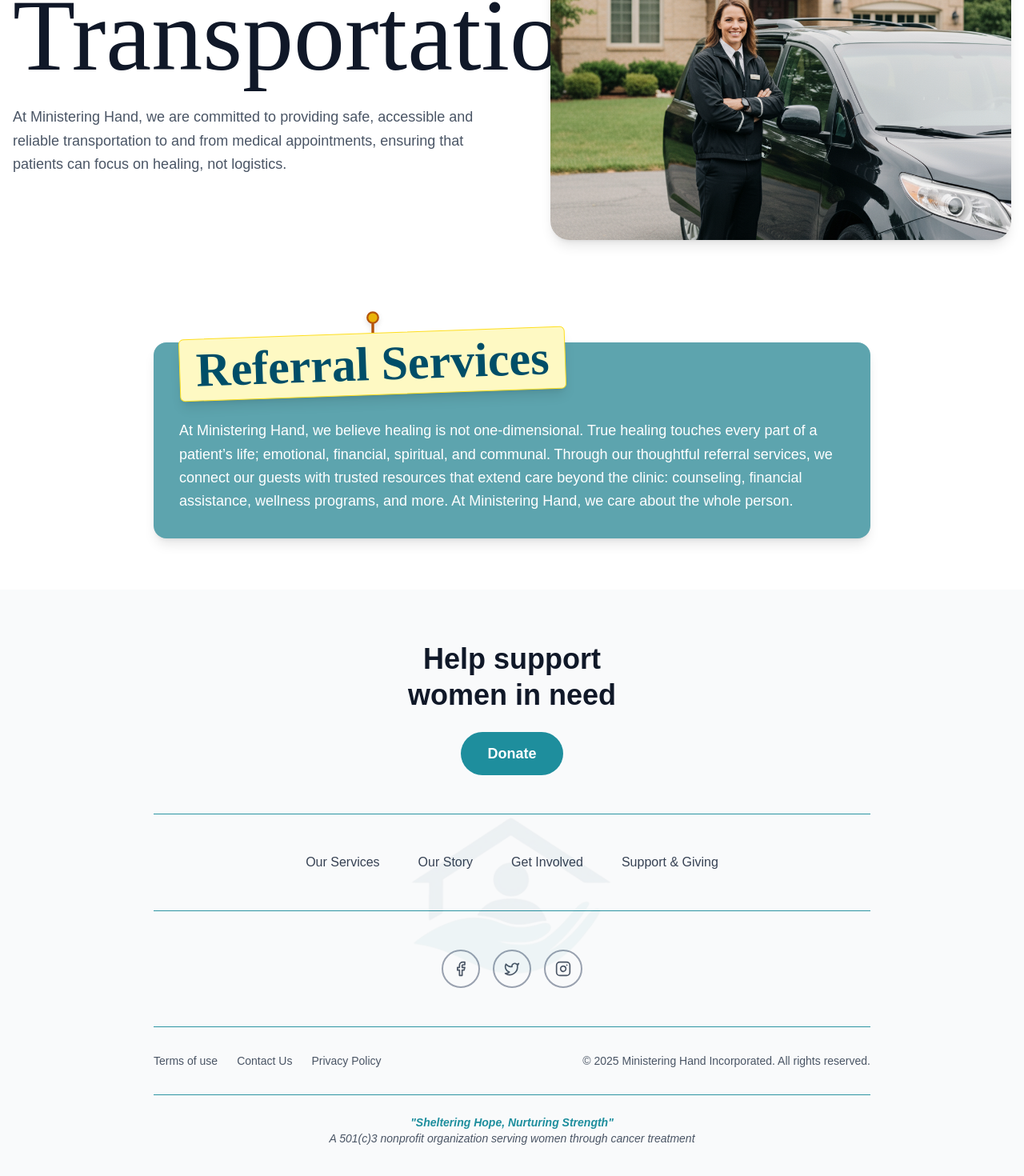
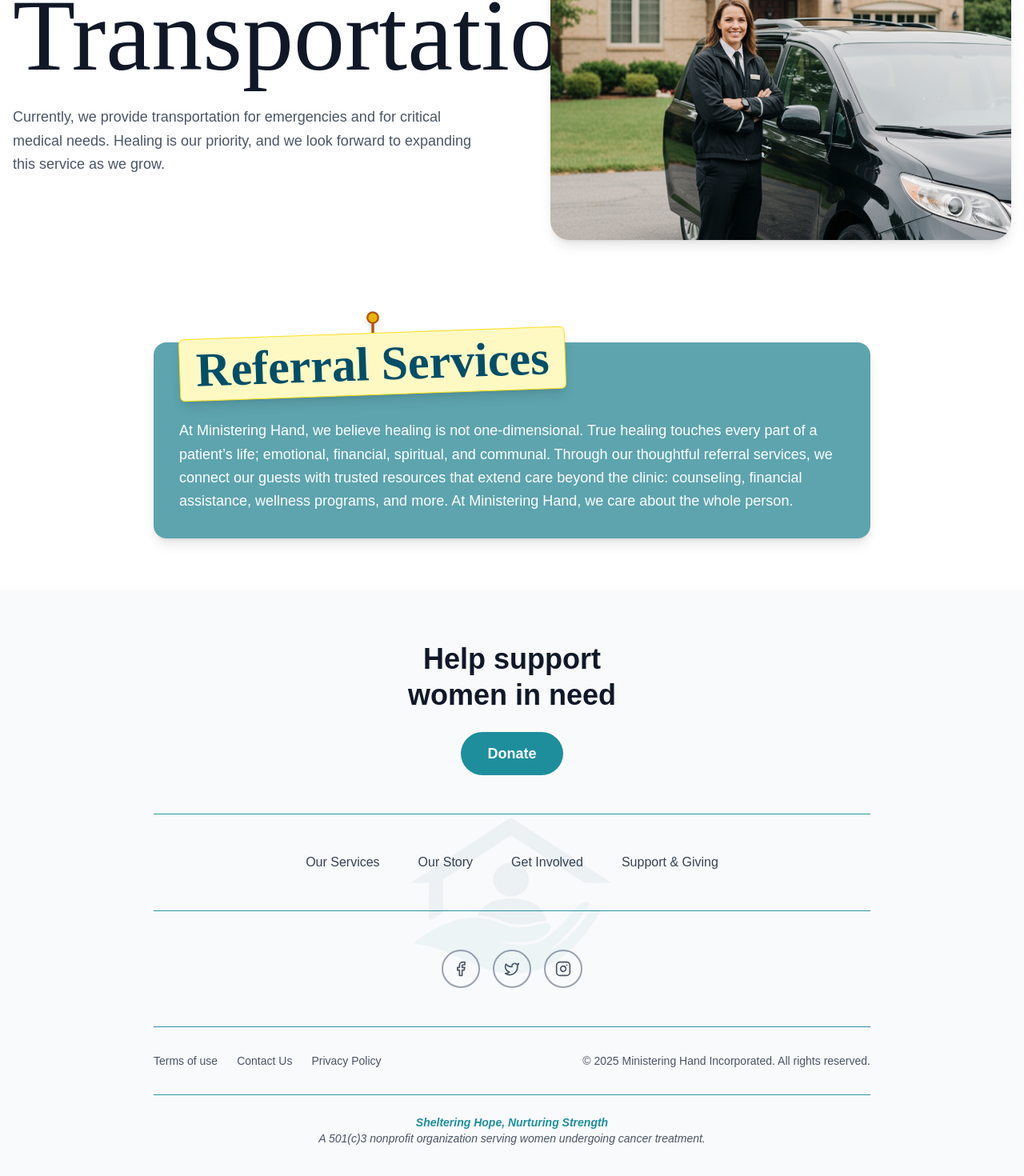
Before and after one commit to jessicasewe/ministering_hand, a Next.js app: page /what-we-do in a window 1280 px wide. Shown: the part 1711-3181 px from the top of the page at 80% size. Built offline with nearby package versions, Linux system fonts and the light colour scheme; a web font is replaced by a local one.

Commit message:
chore: minor updates and changes

```diff
--- a/components/get-involved/Volunteer.tsx
+++ b/components/get-involved/Volunteer.tsx
@@ -228,10 +228,10 @@ export default function Volunteer() {
                     Bring Dinner for the Whole House
                   </h2>
                   <p className="text-lg text-gray-700 mb-8 leading-relaxed">
-                    Meals offer much-needed hospitality at the end of a long day
-                    at the hospital and ensure that the Family House is "more
-                    than just a place to stay." Let's show some love from our
-                    community!
+                    Providing meals brings comfort to our guests, especially
+                    after a long day at the hospital. Join us in spreading
+                    kindness and support to our guests, and transform our home
+                    into a haven where guests feel truly cared for.
                   </p>
 
                   <h3 className="text-2xl font-bold text-gray-900 mb-6">
@@ -273,17 +273,17 @@ export default function Volunteer() {
                       </div>
                     </div>
                     <div className="flex items-start gap-3">
-                      <div className="w-2 h-2 bg-[#5da4ae] rounded-full mt-3"></div>
-                      <p className="text-gray-700">
+                      {/* <div className="w-2 h-2 bg-[#5da4ae] rounded-full mt-3"></div> */}
+                      {/* <p className="text-gray-700">
                         <strong>Send 3-8 volunteers</strong> to serve the meal
                         at 5:30 in the Family House kitchen.
-                      </p>
+                      </p> */}
                     </div>
                     <div className="flex items-start gap-3">
                       <div className="w-2 h-2 bg-[#5da4ae] rounded-full mt-3"></div>
                       <p className="text-gray-700">
                         <strong>
-                          Provide dinner and drinks for 45-50 people.
+                          Provide dinner and drinks for a maximum of 10 people.
                         </strong>
                       </p>
                     </div>
@@ -294,11 +294,11 @@ export default function Volunteer() {
                   </h3>
                   <div className="space-y-2">
                     <p className="text-[#5da4ae] underline cursor-pointer">
-                      Family House Dinner Instructions - Recipe for Success
+                      Dinner Directions for Our Home - Making Every Memorable
                     </p>
-                    <p className="text-gray-700">
+                    {/* <p className="text-gray-700">
                       Groups need to send 3-8 volunteers to serve the meal.
-                    </p>
+                    </p> */}
                   </div>
                 </>
               )}
--- a/components/home/Footer.tsx
+++ b/components/home/Footer.tsx
@@ -120,10 +120,10 @@ export default function ModernFooter() {
         <div className="text-center mt-8 pt-6 border-t border-[#1e8e9dee]">
           <p className="text-gray-600 text-sm italic">
             <span className="text-[#1e8e9d] font-semibold">
-              "Sheltering Hope, Nurturing Strength"
+              Sheltering Hope, Nurturing Strength
             </span>
-            <br />A 501(c)3 nonprofit organization serving women through cancer
-            treatment
+            <br />A 501(c)3 nonprofit organization serving women undergoing
+            cancer treatment.
           </p>
         </div>
       </div>
--- a/components/home/ImpactSection.tsx
+++ b/components/home/ImpactSection.tsx
@@ -71,10 +71,10 @@ export default function ImpactSection() {
 
             {/* Description */}
             <p className="text-gray-700 text-lg leading-relaxed max-w-lg">
-              Focused on women facing financial hardship, distance from care,
-              and lack of support, we strive to offer a nurturing environment to
-              ease the non-medical burdens of cancer so patients can focus fully
-              on healing.
+              Focused on women undergoing cancer treatment who face financial
+              hardship, distance from care, and lack of support, we strive to
+              offer a nurturing environment to ease the non-medical burdens of
+              cancer so they can focus fully on healing.
             </p>
 
             {/* CTA Button */}
--- a/components/home/Navbar.tsx
+++ b/components/home/Navbar.tsx
@@ -102,7 +102,7 @@ const navigationItems: NavItem[] = [
         icon: <Heart size={16} />,
       },
       {
-        title: "Provide a Meal",
+        title: "Donate a Meal",
         href: "/get-involved#provide-meal",
         icon: <Utensils size={16} />,
       },
--- a/components/what-we-do/Transport&Referral.tsx
+++ b/components/what-we-do/Transport&Referral.tsx
@@ -17,10 +17,9 @@ export default function HeroWithReferral() {
                 Transportation
               </h1>
               <p className="text-lg text-gray-600 leading-relaxed">
-                At Ministering Hand, we are committed to providing safe,
-                accessible and reliable transportation to and from medical
-                appointments, ensuring that patients can focus on healing, not
-                logistics.
+                Currently, we provide transportation for emergencies and for
+                critical medical needs. Healing is our priority, and we look
+                forward to expanding this service as we grow.
               </p>
             </div>
 
```
